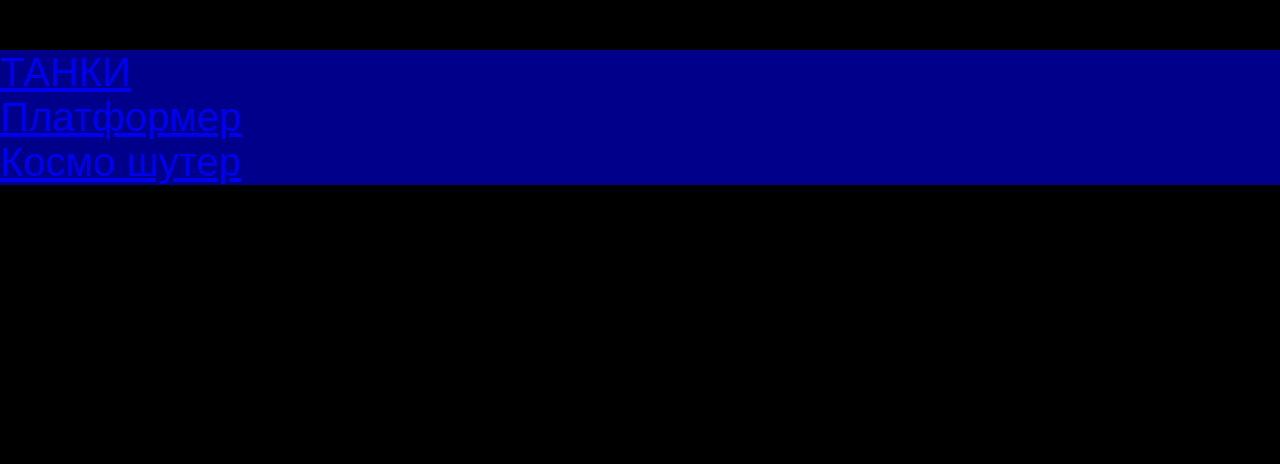
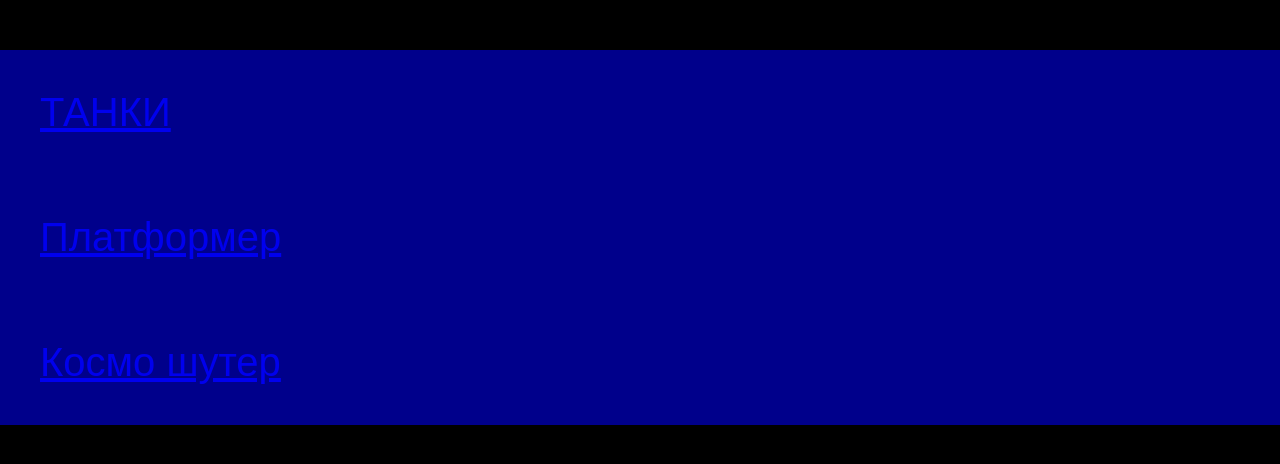
Before and after one commit to AlexandrKoteyko/Webproject, a plain HTML site: page index.html in a window 1280 px wide. Drawn offline with Linux system fonts and the light colour scheme.

Commit message:
Update style.css

```diff
--- a/style.css
+++ b/style.css
@@ -16,4 +16,7 @@ header {
     background-color:darkblue;
     font-size: 40px;
     color:white;
+    padding: 40px;
+    align:center;
+
 }
```
